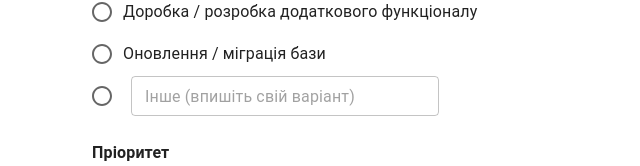
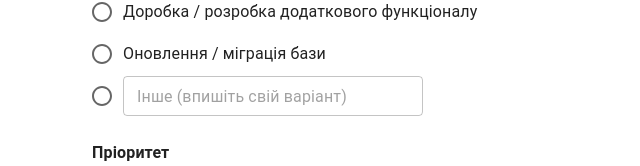
Before and after one commit to unasif/form-front, a React (Vite) app: page /tasks/details in a window 1280 px wide. Shown: the part 477-643 px from the top of the page, without its empty margins (272-912 px from the left). Built offline with nearby package versions, Linux system fonts and the light colour scheme.

Commit message:
Виправлення відступу

```diff
--- a/src/pages/RequestDetailsPage/RequesDetailsPage.jsx
+++ b/src/pages/RequestDetailsPage/RequesDetailsPage.jsx
@@ -313,7 +313,7 @@ const RequestDetailsPage = () => {
                     }}
                     // Поле активне лише тоді, коли вибрано варіант "other"
                     onClick={() => setRequestData(prev => ({ ...prev, subTheme: 'other' }))}
-                    sx={{ ml: 1, minWidth: '300px' }}
+                    sx={{ ml: 0, minWidth: '300px' }}
                     />
                 }
                 />
@@ -435,7 +435,7 @@ const RequestDetailsPage = () => {
 
           {/* Кнопки */}
           {isSubmitting && (
-            <Box sx={{ width: '100%', mb: 3 }}>
+            <Box sx={{ width: '100%', mt: 4, mb: 3 }}>
               <Box sx={{ display: 'flex', alignItems: 'center', gap: 2, mb: 1 }}>
                 <Typography variant="body2">Завантаження файлу...</Typography>
                 <Typography variant="body2" sx={{ fontWeight: 'bold' }}>{uploadProgress}%</Typography>
```
